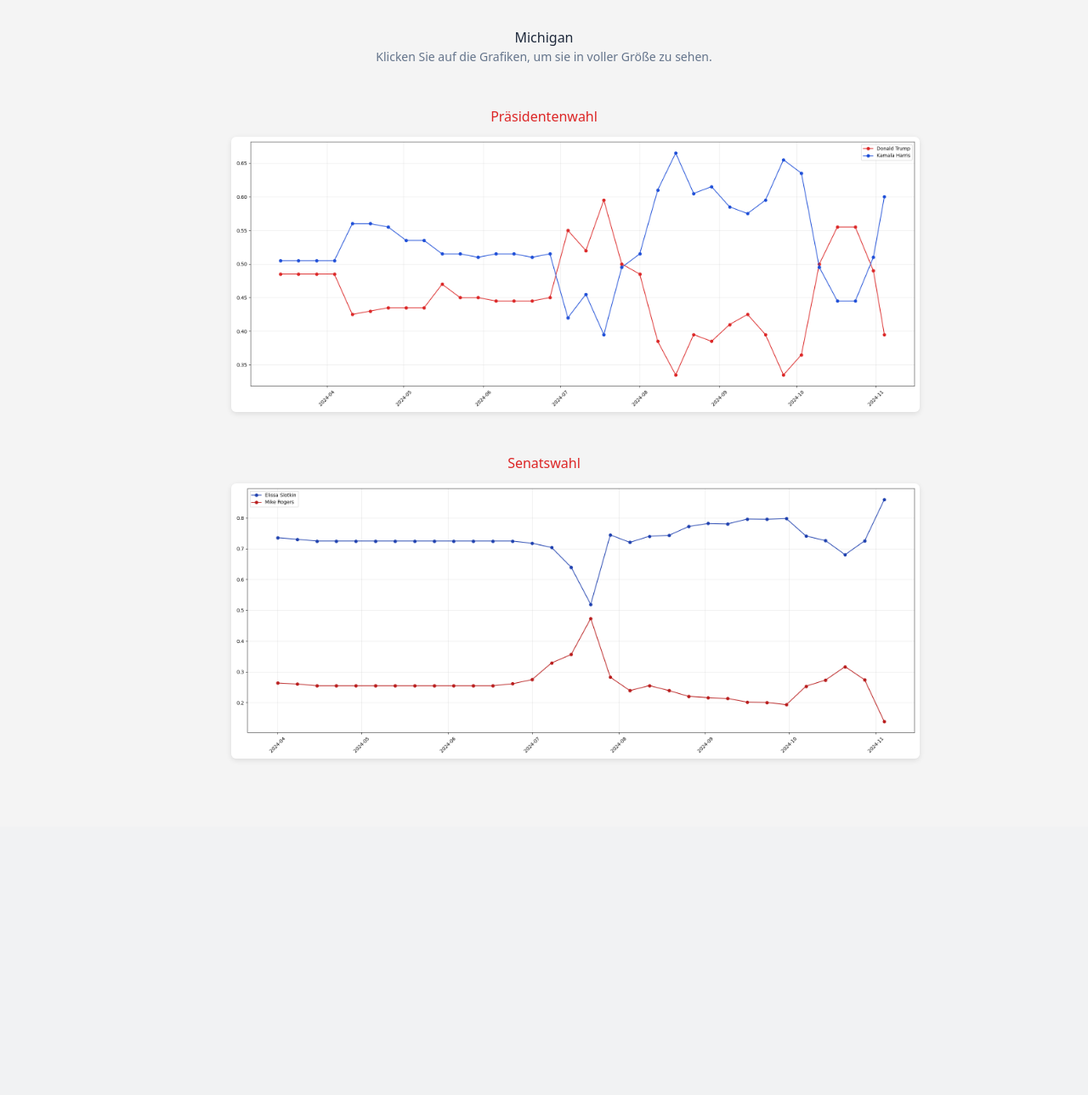
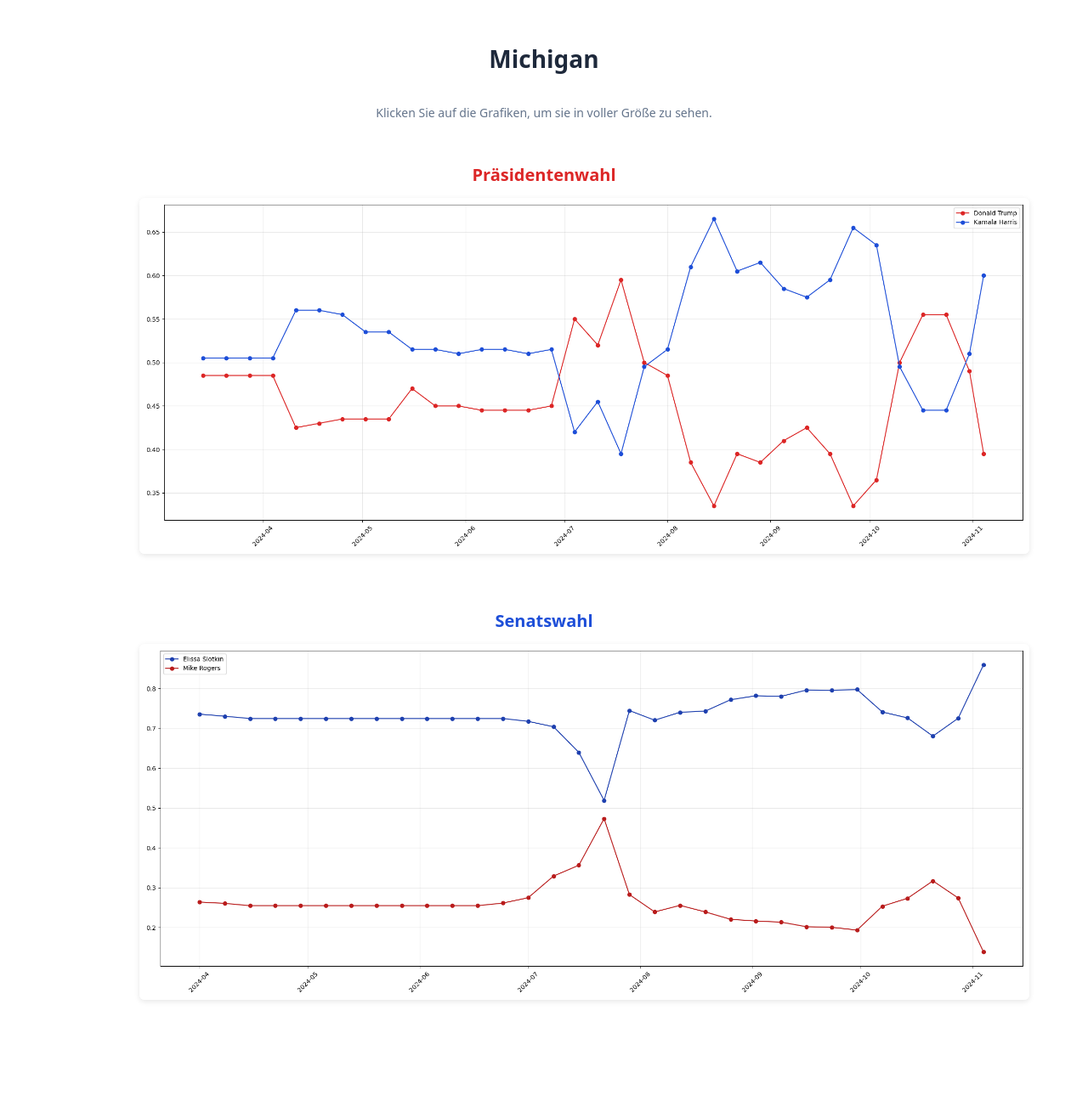
Before and after one commit to alexandr-gessel/election-monitor, a FastAPI app: page /state/MI in a window 1280 px wide. Shown: the part 54-1343 px from the top of the page at 85% size. Before the commit the page ends 949 px from the top, so only its background shows below. Run offline with FastAPI, Linux system fonts and the light colour scheme; parts of the project's set-up code (start-up, migrations or seed data) failed here and were passed over; some libraries are stand-ins or nearby versions.

Commit message:
Update style.css

```diff
--- a/app/static/style.css
+++ b/app/static/style.css
@@ -1,7 +1,7 @@
 body {
     margin: 0;
     font-family: system-ui, sans-serif;
-    background-color: #f4f4f4;
+    background-color: linear-gradient(to bottom, #f8fafc, #f1f5f9);
     color: #1e293b;
 }
 
@@ -31,7 +31,7 @@ header {
 }
 
 .main-image img {
-    max-width: 600px;
+    max-width: 700px;
     height: auto;
     box-shadow: 0 4px 8px rgba(0,0,0,0.1);
     border-radius: 6px;
@@ -60,30 +60,63 @@ header {
 }
 
 .main-centered {
-    max-width: 800px;
+    max-width: 1000px;
     margin: 0 auto;
-    padding: 32px;
+    padding: 48px 24px;
     text-align: center;
 }
 
+.main-centered h2 {
+    font-size: 28px;
+    margin-bottom: 32px;
+    font-weight: 600;
+    color: #1e293b;
+}
+
 .chart-block {
-    margin-bottom: 48px;
+    margin-bottom: 64px;
 }
 
 .chart-block img {
     width: 100%;
-    max-width: 600px;
+    max-width: 1000px;
     height: auto;
     border-radius: 6px;
     box-shadow: 0 2px 6px rgba(0,0,0,0.1);
 }
 
 .chart-block h3 {
-    color: #dc2626; /* красный — республиканцы */
+    font-size: 1.25rem;
+    font-weight: 600;
     margin-bottom: 12px;
+    text-align: center;
+}
+
+.pres-title {
+    color: #dc2626; /* rot — Präsidentenwahl */
+    font-weight: 500;
+    margin-bottom: 16px;
+}
+
+.senate-title {
+    color: #1d4ed8; /* blau — Senatswahl */
+    font-weight: 500;
+    margin-bottom: 16px;
 }
 
 p {
     font-size: 16px;
     color: #334155;
 }
+
+a {
+    transition: color 0.2s ease-in-out;
+}
+.sidebar a:hover {
+    color: #0c4a6e;
+}
+
+.chart-block a:hover img {
+    box-shadow: 0 0 12px rgba(100, 116, 139, 0.3);
+    transition: box-shadow 0.2s ease;
+}
```
